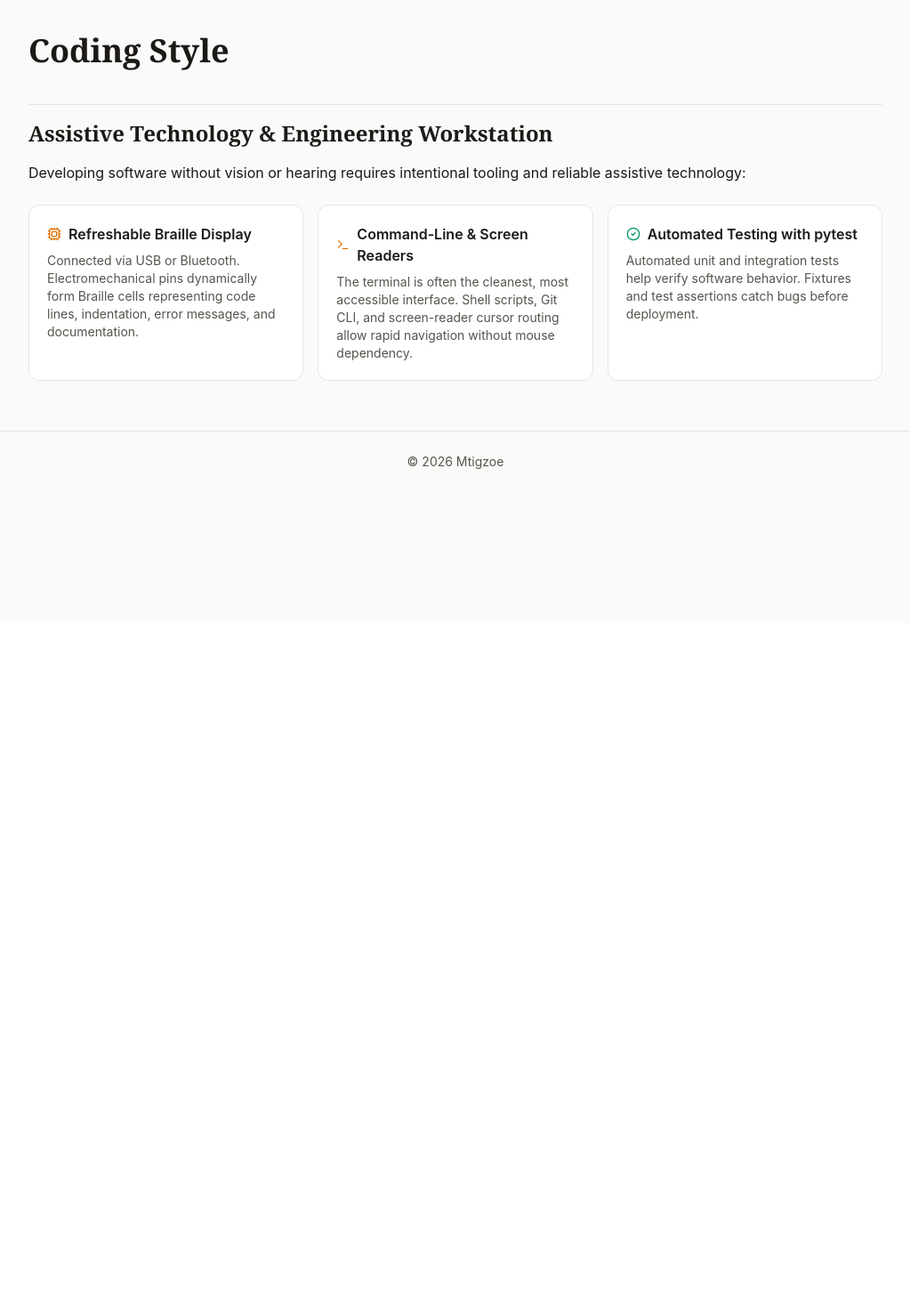
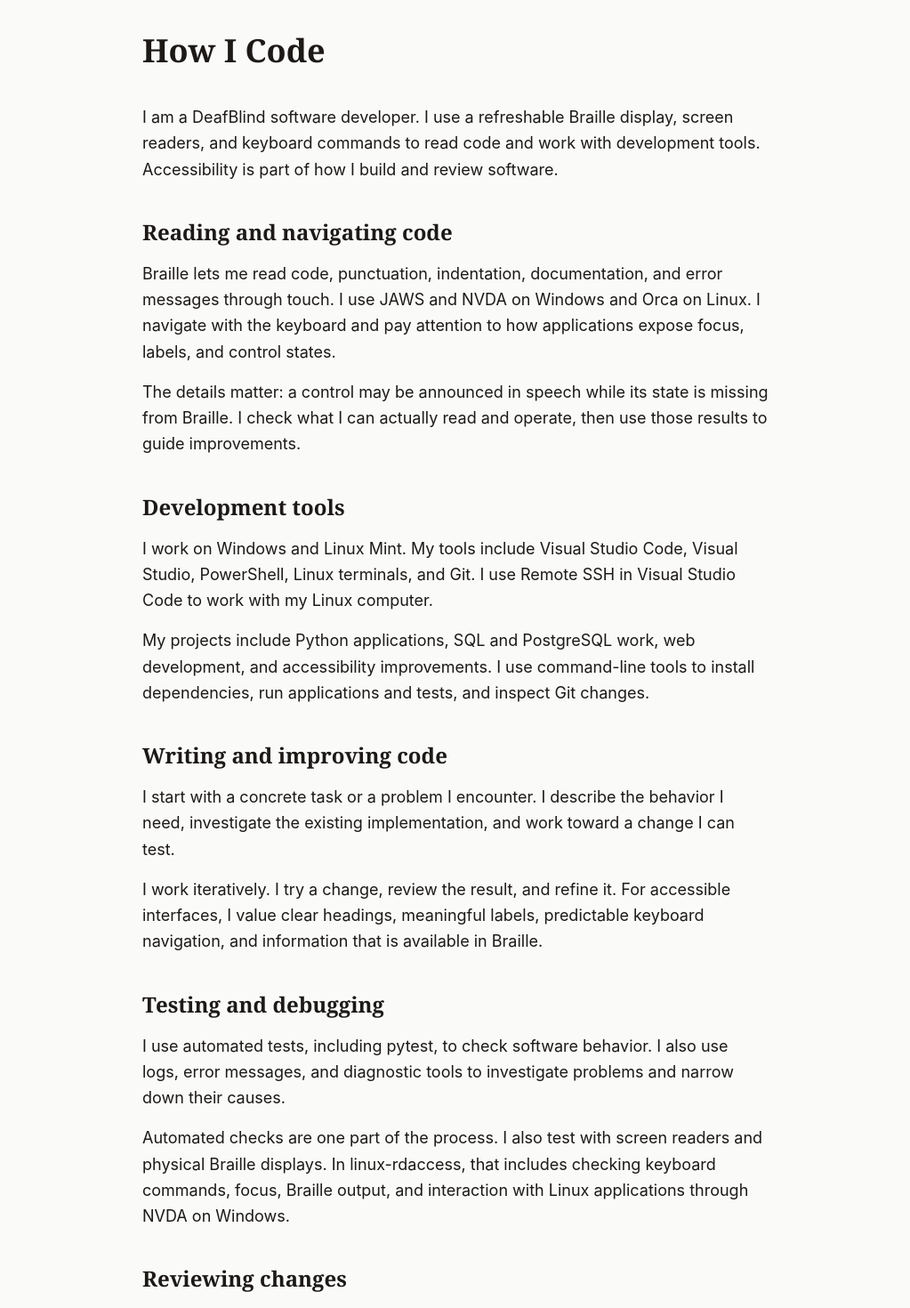
Before and after one commit to mtigzoe/portfolio, a Next.js app: page /coding-style in a window 1280 px wide. Shown: the part 100-1570 px from the top of the page at 89% size, without its empty margins (128-1151 px from the left). Before the commit the page ends 800 px from the top, so only its background shows below. Built offline with nearby package versions, Linux system fonts and the light colour scheme.

Commit message:
Rewrite Coding Style as a personal How I Code page

```diff
--- a/app/coding-style/page.tsx
+++ b/app/coding-style/page.tsx
@@ -1,61 +1,93 @@
 import type { Metadata } from 'next';
-import { Cpu, Terminal, CheckCircle2 } from 'lucide-react';
 
 export const metadata: Metadata = {
-  title: 'Coding Style',
-  description: 'Assistive technology, development tools, and automated testing in my coding workflow.',
+  title: 'How I Code',
+  description: 'How I use Braille, screen readers, development tools, testing, and code review to build accessible software.',
 };
 
-export default function CodingStylePage() {
+export default function HowICodePage() {
   return (
-    <div className="max-w-5xl mx-auto px-4 sm:px-6 lg:px-8 py-10 md:py-14 space-y-10">
+    <div className="max-w-3xl mx-auto px-4 sm:px-6 lg:px-8 py-10 md:py-14 space-y-10 text-base sm:text-lg leading-relaxed">
       <h1 className="text-3xl sm:text-4xl font-serif font-bold text-stone-900 dark:text-zinc-100">
-        Coding Style
+        How I Code
       </h1>
-        <section className="space-y-4 pt-4 border-t border-stone-200 dark:border-zinc-800">
-          <h2 className="text-2xl font-serif font-bold text-stone-900 dark:text-zinc-100">
-            Assistive Technology &amp; Engineering Workstation
-          </h2>
       <p>
-            Developing software without vision or hearing requires intentional tooling and reliable
-            assistive technology:
+        I am a DeafBlind software developer. I use a refreshable Braille display,
+        screen readers, and keyboard commands to read code and work with development
+        tools. Accessibility is part of how I build and review software.
       </p>
 
-          <div className="grid grid-cols-1 sm:grid-cols-3 gap-4 pt-2">
-            <div className="p-5 rounded-xl border border-stone-200 dark:border-zinc-800 bg-white dark:bg-zinc-900 space-y-2">
-              <div className="flex items-center gap-2 text-stone-900 dark:text-zinc-100 font-semibold text-base">
-                <Cpu aria-hidden="true" className="w-4 h-4 text-amber-600 dark:text-amber-400" />
-                <span>Refreshable Braille Display</span>
-              </div>
-              <p className="text-sm text-stone-600 dark:text-zinc-400">
-                Connected via USB or Bluetooth. Electromechanical pins dynamically form Braille cells
-                representing code lines, indentation, error messages, and documentation.
+      <section className="space-y-4">
+        <h2 className="text-2xl font-serif font-bold">Reading and navigating code</h2>
+        <p>
+          Braille lets me read code, punctuation, indentation, documentation, and
+          error messages through touch. I use JAWS and NVDA on Windows and Orca on
+          Linux. I navigate with the keyboard and pay attention to how applications
+          expose focus, labels, and control states.
         </p>
-            </div>
+        <p>
+          The details matter: a control may be announced in speech while its state
+          is missing from Braille. I check what I can actually read and operate,
+          then use those results to guide improvements.
+        </p>
+      </section>
 
-            <div className="p-5 rounded-xl border border-stone-200 dark:border-zinc-800 bg-white dark:bg-zinc-900 space-y-2">
-              <div className="flex items-center gap-2 text-stone-900 dark:text-zinc-100 font-semibold text-base">
-                <Terminal aria-hidden="true" className="w-4 h-4 text-amber-600 dark:text-amber-400" />
-                <span>Command-Line &amp; Screen Readers</span>
-              </div>
-              <p className="text-sm text-stone-600 dark:text-zinc-400">
-                The terminal is often the cleanest, most accessible interface. Shell scripts, Git CLI,
-                and screen-reader cursor routing allow rapid navigation without mouse dependency.
+      <section className="space-y-4">
+        <h2 className="text-2xl font-serif font-bold">Development tools</h2>
+        <p>
+          I work on Windows and Linux Mint. My tools include Visual Studio Code,
+          Visual Studio, PowerShell, Linux terminals, and Git. I use Remote SSH
+          in Visual Studio Code to work with my Linux computer.
         </p>
-            </div>
+        <p>
+          My projects include Python applications, SQL and PostgreSQL work, web
+          development, and accessibility improvements. I use command-line tools
+          to install dependencies, run applications and tests, and inspect Git changes.
+        </p>
+      </section>
 
-            <div className="p-5 rounded-xl border border-stone-200 dark:border-zinc-800 bg-white dark:bg-zinc-900 space-y-2">
-              <div className="flex items-center gap-2 text-stone-900 dark:text-zinc-100 font-semibold text-base">
-                <CheckCircle2 aria-hidden="true" className="w-4 h-4 text-emerald-600 dark:text-emerald-400" />
-                <span>Automated Testing with pytest</span>
-              </div>
-              <p className="text-sm text-stone-600 dark:text-zinc-400">
-                Automated unit and integration tests help verify software behavior.
-                Fixtures and test assertions catch bugs before deployment.
+      <section className="space-y-4">
+        <h2 className="text-2xl font-serif font-bold">Writing and improving code</h2>
+        <p>
+          I start with a concrete task or a problem I encounter. I describe the
+          behavior I need, investigate the existing implementation, and work
+          toward a change I can test.
         </p>
-            </div>
+        <p>
+          I work iteratively. I try a change, review the result, and refine it.
+          For accessible interfaces, I value clear headings, meaningful labels,
+          predictable keyboard navigation, and information that is available in Braille.
+        </p>
+      </section>
 
-          </div>
+      <section className="space-y-4">
+        <h2 className="text-2xl font-serif font-bold">Testing and debugging</h2>
+        <p>
+          I use automated tests, including pytest, to check software behavior.
+          I also use logs, error messages, and diagnostic tools to investigate
+          problems and narrow down their causes.
+        </p>
+        <p>
+          Automated checks are one part of the process. I also test with screen
+          readers and physical Braille displays. In linux-rdaccess, that includes
+          checking keyboard commands, focus, Braille output, and interaction with
+          Linux applications through NVDA on Windows.
+        </p>
+      </section>
+
+      <section className="space-y-4">
+        <h2 className="text-2xl font-serif font-bold">Reviewing changes</h2>
+        <p>
+          I use GitHub branches and pull requests to organize changes. I ask for
+          code review, check test results, and consider what still needs hands-on
+          testing before merging.
+        </p>
+        <p>
+          I also work with AI coding assistants to investigate bugs, explore
+          solutions, and review changes. I give feedback based on what happens
+          when I use the software. Passing tests matter, and so does whether I
+          can complete the task with my keyboard and Braille display.
+        </p>
       </section>
     </div>
   );
--- a/components/Navbar.tsx
+++ b/components/Navbar.tsx
@@ -28,7 +28,7 @@ export function Navbar() {
     { href: '/posts', label: 'Blog Posts' },
     { href: '/projects', label: 'Projects' },
     { href: '/goals', label: 'Goals' },
-    { href: '/coding-style', label: 'Coding Style' },
+    { href: '/coding-style', label: 'How I Code' },
   ];
 
   const isActive = (href: string) => {
```
Lines whose indentation alone changed are shown as unchanged.
